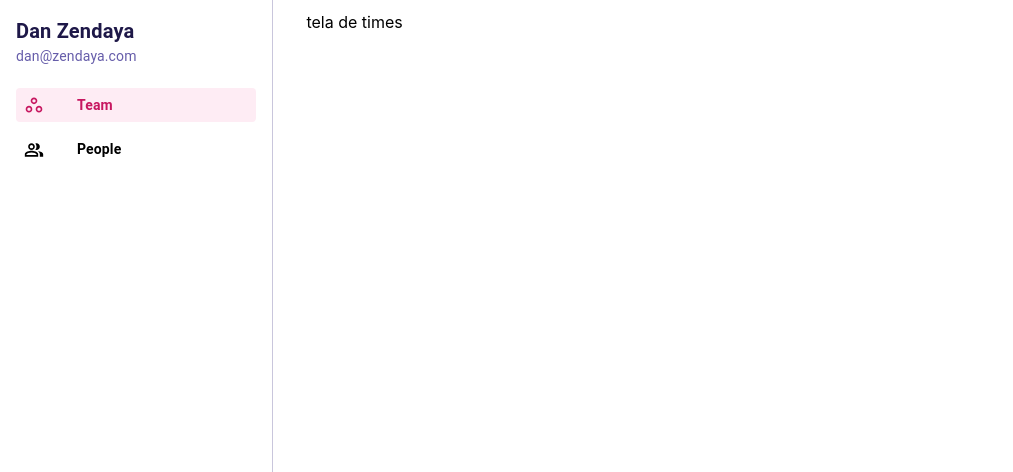
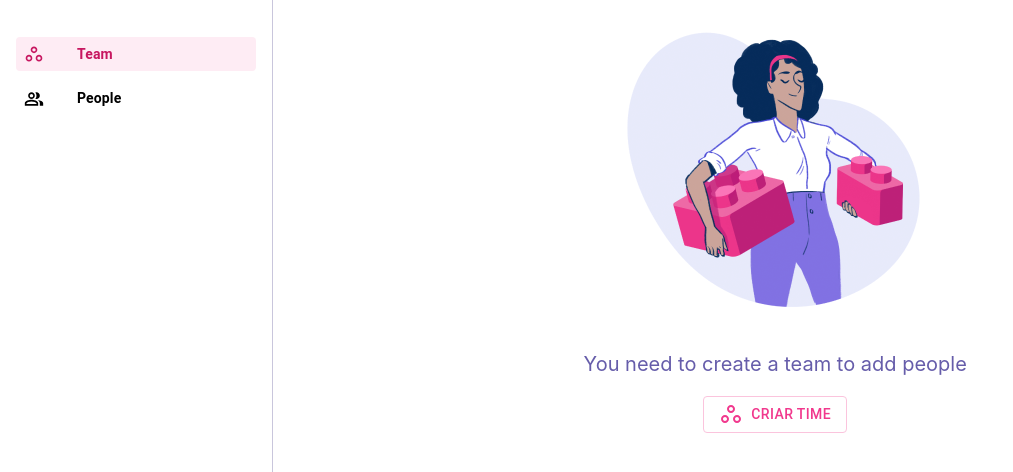
Before and after one commit to leadershiptools/LSTools, a React (Create React App) app: page /LSTools/team in a window 1280 px wide. Shown: the top 472 px of the page, without its empty margins (0-1013 px from the left). Built offline with nearby package versions, Linux system fonts and the light colour scheme; no server answers.

Commit message:
login tokens and no teams screen

```diff
--- a/src/App.css
+++ b/src/App.css
@@ -5,8 +5,7 @@
 .Content {
   display: flex;
   flex-direction:column;
-  width: auto;
-  margin-left: 15.9rem;
+  width: calc(100% - 15.9rem);
 }
 
 ::-webkit-scrollbar {
--- a/src/App.js
+++ b/src/App.js
@@ -1,33 +1,46 @@
-import React from "react";
+import React, { useEffect, useState } from "react";
 import "./App.css";
 import LeftMenu from "./components/LeftMenu/leftMenu";
 import PeopleScreen from "./components/PeopleScreen/PeopleScreen";
 import { BrowserRouter, Routes, Route } from "react-router-dom";
 import Authentication from "./components/Authentication";
-import { initializeApp } from "firebase/app";
+import { get } from "./modules/request";
 
 // Initialize firebase
+import { initializeApp } from "firebase/app";
 import { firebaseConfig } from "./config/firebase";
 import TeamScreen from "./components/TeamScreen";
 initializeApp(firebaseConfig);
 
-const mainApplicationContainer = (component) => (
+const mainApplicationContainer = (component, user) => (
   <div className="Main">
-    <LeftMenu />
+    <LeftMenu user={user} />
     <div className="Content">{component}</div>
   </div>
 );
+
 function App() {
+  const [user, setUser] = useState();
+  const getUser = async () => {
+    if (window.location.pathname.includes("LSTools")) {
+      const user = await get("/user/profile");
+      setUser(user);
+    }
+  };
+
+  useEffect(() => {
+    getUser();
+  }, []);
   return (
     <BrowserRouter>
       <Routes>
         <Route
           path="/LSTools/people/:peopleId"
-          element={mainApplicationContainer(<PeopleScreen />)}
+          element={mainApplicationContainer(<PeopleScreen />, user)}
         />
         <Route
           path="/LSTools/team"
-          element={mainApplicationContainer(<TeamScreen />)}
+          element={mainApplicationContainer(<TeamScreen user={user} />, user)}
         />
         <Route path="/" element={<Authentication type="login" />} />
         <Route path="/register" element={<Authentication type="register" />} />
--- a/src/components/Authentication/components/RegisterForm/index.js
+++ b/src/components/Authentication/components/RegisterForm/index.js
@@ -23,7 +23,6 @@ const RegisterForm = () => {
 
   const handleRegister = async () => {
     setIsLoading(true);
-    console.log(typeof password);
     if (password.length === 0 || password !== passwordConfirmation) {
       setErrorType("password");
       setShowError(true);
--- a/src/components/LeftMenu/leftMenu.js
+++ b/src/components/LeftMenu/leftMenu.js
@@ -7,7 +7,7 @@ import People from "@mui/icons-material/PeopleAltOutlined";
 import { Button } from "@mui/material";
 import { useLocation, useNavigate } from "react-router-dom";
 
-const LeftMenu = () => {
+const LeftMenu = ({ user }) => {
   const location = useLocation();
   const navigate = useNavigate();
   return (
@@ -15,10 +15,10 @@ const LeftMenu = () => {
       <div role="menu" className="container">
         <header>
           <Typography className="headerName" fontWeight={700} fontSize="20px">
-            Dan Zendaya
+            {user?.name}
           </Typography>
           <Typography className="headerEmail" fontSize="14px" fontWeight={400}>
-            dan@zendaya.com
+            {user?.email}
           </Typography>
         </header>
         <main>
--- a/src/components/LeftMenu/leftMenu.styles.css
+++ b/src/components/LeftMenu/leftMenu.styles.css
@@ -15,12 +15,8 @@ aside {
     display: flex;
     direction: row;
     padding-right: 16px;
-    position: fixed;
-    bottom: 0;
-    left: 0;
-    top: 0;
-    z-index: 10;
     background-color: white;
+    height: 100vh;
 }
 
 main {
--- a/src/components/TeamScreen/index.js
+++ b/src/components/TeamScreen/index.js
@@ -1,8 +1,42 @@
-import React from "react";
-import "./index.styles.css"
+import React, { useEffect, useState } from "react";
+import teamErrorImage from "../../images/teams-error-image.png";
+import "./index.styles.css";
+import { get } from "../../modules/request";
+import { Button } from "@mui/material";
+import WorkspacesOutlinedIcon from "@mui/icons-material/WorkspacesOutlined";
+function TeamScreen({ user }) {
+  const [teams, setTeams] = useState([]);
 
-function TeamScreen() {
-  return <div className="team-screen-container">tela de times</div>;
+  const getTeams = async () => {
+    const defaultOrganization = user?.organizations?.[0]?.id;
+
+    const teams = await get(`/organization/${defaultOrganization}/teams`);
+    console.log(teams);
+  };
+
+  useEffect(() => {
+    getTeams();
+  }, []);
+
+  return (
+    <div className="team-screen-container">
+      {teams?.length ? (
+        "oi"
+      ) : (
+        <div className="team-screen-container-error">
+          <img src={teamErrorImage} alt="Teams" />
+          <p>You need to create a team to add people</p>
+          <Button
+            className="team-screen-container-error-button"
+            variant="outlined"
+          >
+            <WorkspacesOutlinedIcon />
+            Criar time
+          </Button>
+        </div>
+      )}
+    </div>
+  );
 }
 
 export default TeamScreen;
--- a/src/components/TeamScreen/index.styles.css
+++ b/src/components/TeamScreen/index.styles.css
@@ -1,3 +1,29 @@
 .team-screen-container{
     padding: 12px 52px 40px 52px;
 }
+
+.team-screen-container-error{
+    width: 100%;
+    display: flex;
+    flex-direction: column;
+    align-items: center;
+    justify-content: center;
+}
+
+.team-screen-container-error > p {
+    color: #665DAA;
+    font-size: 20px;
+}
+
+.team-screen-container-error-button{
+    border-color: #FBC4DD !important;
+    color: #F1388D !important;
+}
+
+.team-screen-container-error-button > svg{
+    margin-right: 8px;
+}
+
+.team-screen-container-error-button:hover{
+    background-color: white !important;
+}
--- a/src/modules/request.js
+++ b/src/modules/request.js
@@ -3,10 +3,17 @@ import Cookies from "js-cookie";
 const baseUrl = "https://leadership-tools-backend.fly.dev";
 
 function getUserToken() {
-  const user = JSON.parse(Cookies.get("user") || "");
-  if (user.idToken) return user?.idToken;
-  window.location.href = "/";
-  throw new Error("Authentication failed");
+  const user = Cookies.get("user");
+  if (!user) return "";
+  return JSON.parse(user)?.stsTokenManager?.accessToken;
+}
+
+function handleNotAuthorized() {
+  Cookies.set("user", "");
+  if (window.location.pathname.includes("LSTOOLS")) {
+    window.location.href = "/";
+  }
+  return;
 }
 
 export async function get(path, params, isPublicUrl = false) {
@@ -16,15 +23,18 @@ export async function get(path, params, isPublicUrl = false) {
           .map(([key, val]) => `${key}=${val}`)
           .join("&")
       : "";
+    const request = await fetch(`${baseUrl}${path}?${formattedParams}`, {
+      headers: {
+        "Content-Type": "application/json",
+        ...(!isPublicUrl && { Authorization: `Bearer ${getUserToken()}` }),
+      },
+    });
 
-    const request = await fetch(
-      `${baseUrl}${path}?${formattedParams}`,
-      !isPublicUrl
-        ? {
-            body: JSON.stringify({ idToken: getUserToken() }),
-          }
-        : {}
-    );
+    if (request.status === 401) {
+      handleNotAuthorized();
+      return;
+    }
+
     const result = await request.json();
     return result;
   } catch (error) {
@@ -36,15 +46,24 @@ export async function patch(path, body, isPublicUrl = false) {
   try {
     const request = await fetch(`${baseUrl}${path}`, {
       method: "PATCH",
-      headers: { "Content-Type": "application/json" },
+      headers: {
+        "Content-Type": "application/json",
+        ...(!isPublicUrl && { Authorization: `Bearer ${getUserToken()}` }),
+      },
       body: JSON.stringify({
         ...body,
-        ...(!isPublicUrl && { idToken: getUserToken() }),
       }),
     });
+
+    if (request.status === 401) {
+      handleNotAuthorized();
+      return;
+    }
+
     const result = await request.json();
     return result;
   } catch (error) {
+    handleNotAuthorized(error);
     throw new Error(error);
   }
 }
@@ -53,12 +72,20 @@ export async function post(path, body, isPublicUrl = false) {
   try {
     const request = await fetch(`${baseUrl}${path}`, {
       method: "POST",
-      headers: { "Content-Type": "application/json" },
+      headers: {
+        "Content-Type": "application/json",
+        ...(!isPublicUrl && { Authorization: `Bearer ${getUserToken()}` }),
+      },
       body: JSON.stringify({
         ...body,
-        ...(!isPublicUrl && { idToken: getUserToken() }),
       }),
     });
+
+    if (request.status === 401) {
+      handleNotAuthorized();
+      return;
+    }
+
     const result = await request.json();
     return result;
   } catch (error) {
```
Also changed, not shown: src/images/teams-error-image.png (added).
